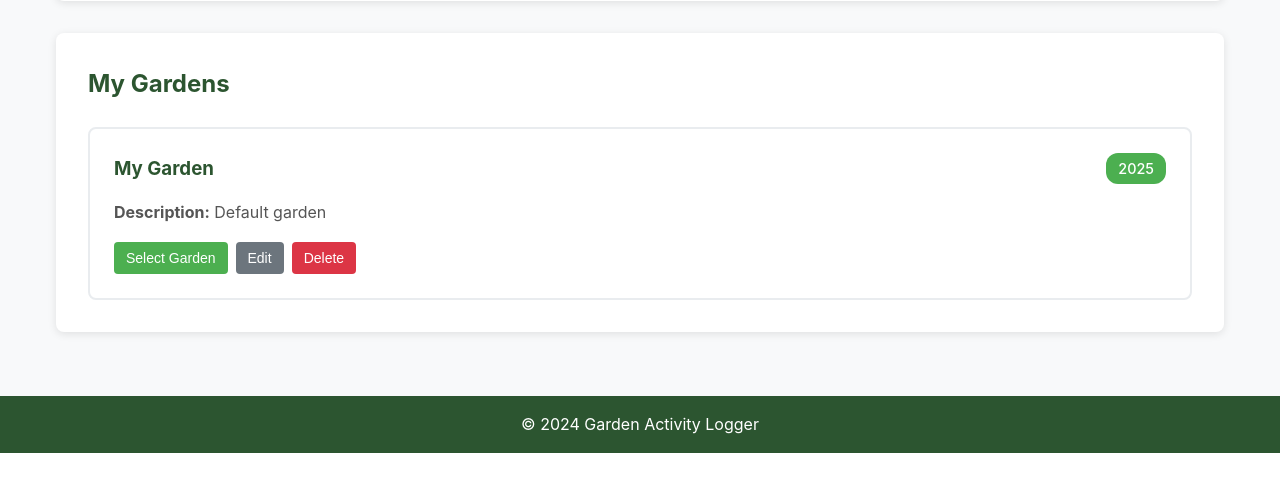
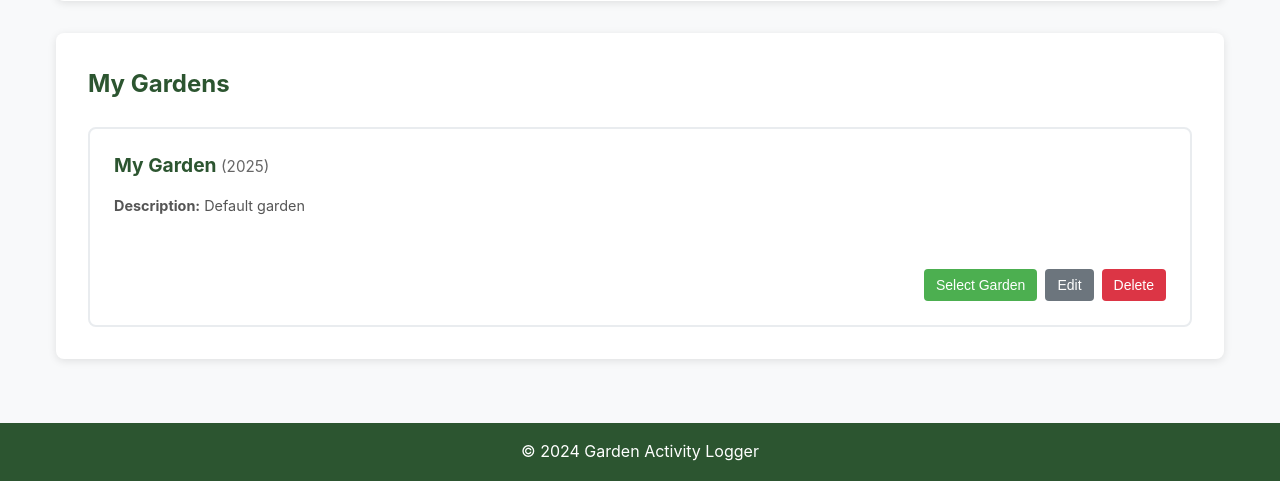
Before and after one commit to taylor-misch/garden-app, a FastAPI app: page /gardens in a window 1280 px wide. Shown: the part 591-1072 px from the top of the page. Before the commit the page ends 1044 px from the top, so only its background shows below. Run offline with FastAPI, Linux system fonts and the light colour scheme; data comes from the database, SQL or seed files in the repository; some libraries are stand-ins or nearby versions.

Commit message:
Fixed garden card styling

```diff
--- a/static/css/style.css
+++ b/static/css/style.css
@@ -772,6 +772,122 @@ textarea:focus {
 /* CRUD forms */
 .edit-form-container {
     background: #f8f9fa;
+}
+
+/* Garden Card Redesign */
+.garden-card {
+    background: white;
+    border: 2px solid #e9ecef;
+    border-radius: 8px;
+    padding: 1.5rem;
+    display: flex;
+    flex-direction: column;
+    min-height: 200px;
+    transition: box-shadow 0.3s;
+}
+
+.garden-card:hover {
+    box-shadow: 0 4px 12px rgba(0,0,0,0.1);
+}
+
+/* Selected Garden Styling */
+.garden-card.selected-garden {
+    border: 2px solid #4CAF50;
+}
+
+/* Garden Header - Name, Year, and Selected Indicator */
+.garden-header {
+    display: flex;
+    justify-content: space-between;
+    align-items: flex-start;
+    margin-bottom: 1rem;
+}
+
+.garden-title h3 {
+    color: #2c5530;
+    margin: 0;
+    font-size: 1.2rem;
+    line-height: 1.3;
+}
+
+.garden-year-inline {
+    color: #666;
+    font-weight: normal;
+    font-size: 0.95rem;
+}
+
+.selected-indicator {
+    color: #4CAF50;
+    font-style: italic;
+    font-size: 0.9rem;
+    font-weight: 500;
+    white-space: nowrap;
+}
+
+/* Garden Details */
+.garden-details {
+    flex-grow: 1;
+    margin-bottom: 1rem;
+}
+
+.garden-details p {
+    margin-bottom: 0.5rem;
+    color: #555;
+    font-size: 0.9rem;
+}
+
+/* Garden Actions - Bottom Right */
+.garden-actions {
+    display: flex;
+    gap: 0.5rem;
+    justify-content: flex-end;
+    flex-wrap: wrap;
+}
+
+/* Current Garden Info for Index Page */
+.current-garden-info {
+    background: rgba(76, 175, 80, 0.1);
+    padding: 20px;
+    border-radius: 8px;
+    margin: 15px 0;
+    border-left: 4px solid #4CAF50;
+}
+
+.garden-location {
+    font-style: italic;
+    color: #666;
+    margin: 5px 0;
+    font-size: 0.9rem;
+}
+
+.garden-description {
+    font-style: italic;
+    color: #555;
+    margin: 10px 0;
+}
+
+/* Mobile Responsiveness for Garden Cards */
+@media (max-width: 768px) {
+    .garden-header {
+        flex-direction: column;
+        align-items: flex-start;
+        gap: 0.5rem;
+    }
+
+    .selected-indicator {
+        align-self: flex-end;
+        margin-top: -0.5rem;
+    }
+
+    .garden-actions {
+        justify-content: stretch;
+        flex-direction: column;
+    }
+
+    .garden-actions button {
+        width: 100%;
+    }
+}
     border: 2px solid #4CAF50;
     border-radius: 8px;
     padding: 1.5rem;
--- a/templates/partials/gardens_list.html
+++ b/templates/partials/gardens_list.html
@@ -2,12 +2,13 @@
     {% if gardens %}
         <div class="gardens-grid">
             {% for garden in gardens %}
-                <div class="garden-card {% if current_garden and garden.id == current_garden.id %}current-garden{% endif %}" id="garden-{{ garden.id }}">
+                <div class="garden-card {% if current_garden and garden.id == current_garden.id %}selected-garden{% endif %}" id="garden-{{ garden.id }}">
                     <div class="garden-header">
-                        <h3>{{ garden.name }}</h3>
-                        <span class="garden-year">{{ garden.year }}</span>
+                        <div class="garden-title">
+                            <h3>{{ garden.name }} <span class="garden-year-inline">({{ garden.year }})</span></h3>
+                        </div>
                         {% if current_garden and garden.id == current_garden.id %}
-                            <span class="current-garden-badge">✓ Current</span>
+                            <span class="selected-indicator">Selected</span>
                         {% endif %}
                     </div>
 
```
